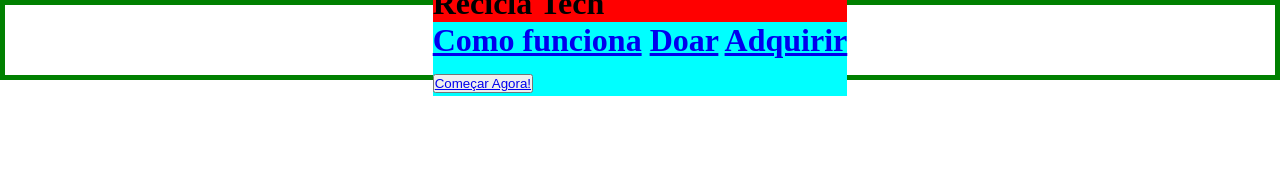
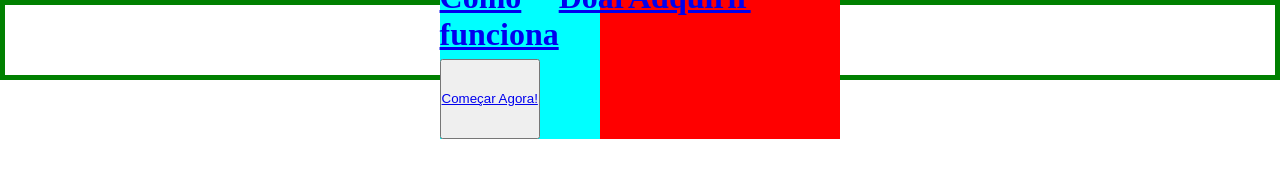
Before and after one commit to nubia03/ReciclaTechM1, a plain HTML site: page index.html in a window 1280 px wide. Drawn offline with Linux system fonts and the light colour scheme.

Commit message:
Modificando o espaçamento da nav e retirando background

```diff
--- a/style.scss
+++ b/style.scss
@@ -15,6 +15,11 @@ header {
     }
     nav {
         background-color: aqua;
+        height: 10vh;
+        width: 40%;
+        display: flex;
+        align-content: end
+        justify-content: space-between;
     }
 }// space-around  O espaço vazio antes do primeiro e depois do último item é igual a metade do espaço entre cada par de itens adjacentes.
 
```
Also changed, not shown: style.css, 1 other file.
